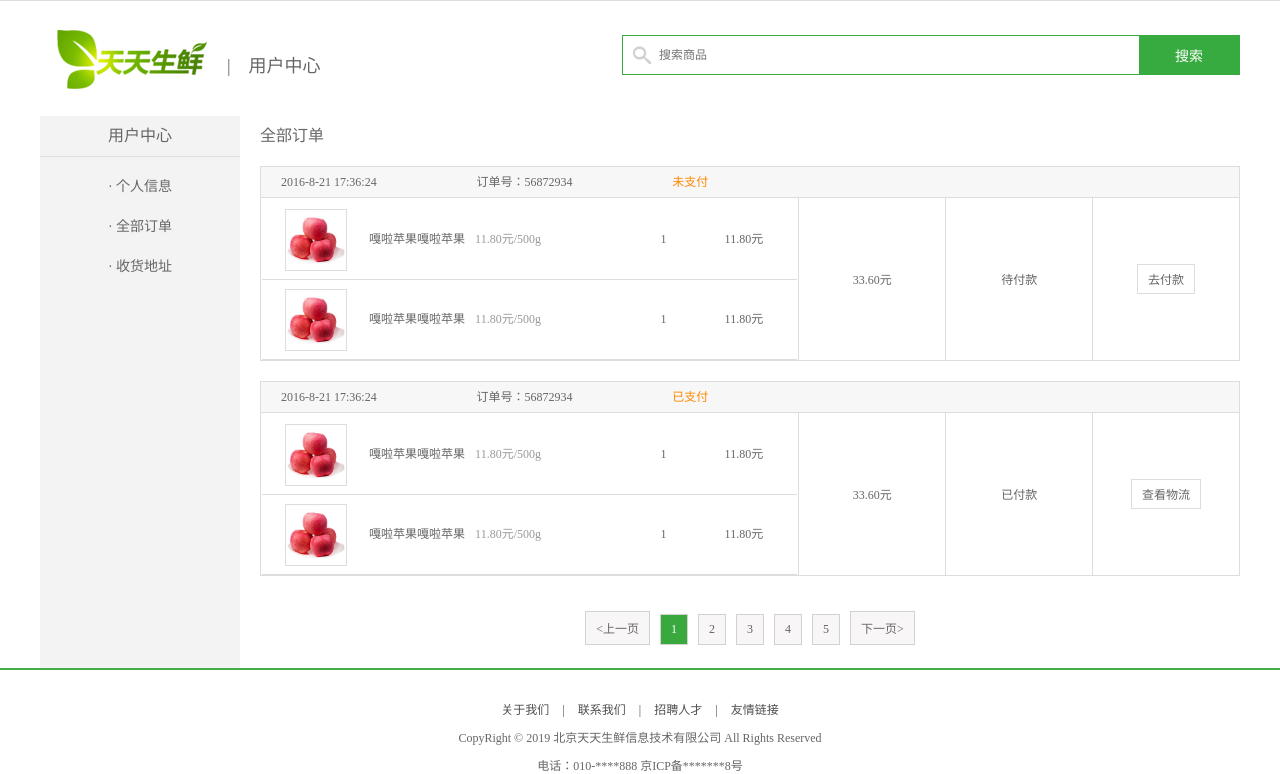
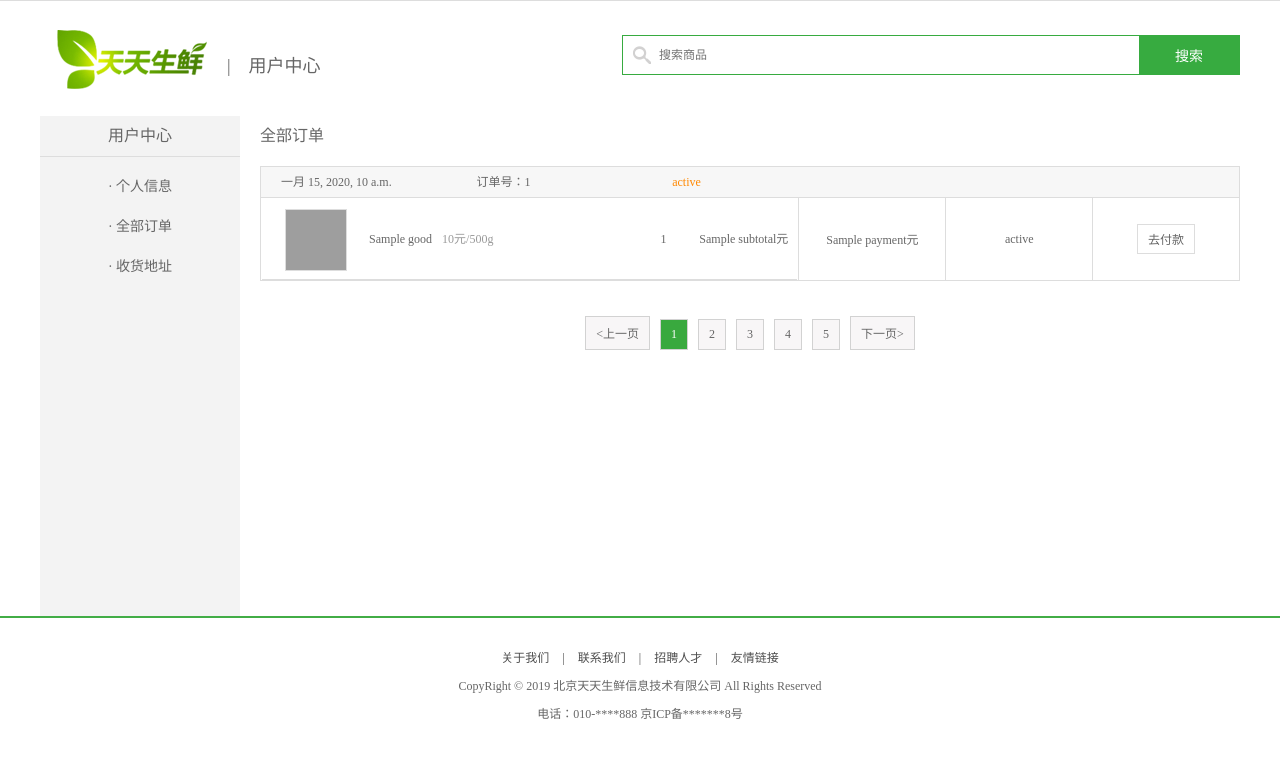
Before and after one commit to zx2100/dailyFresh, a Django app: template templates/df_user/user_center_order.html in a window 1280 px wide. Shown: the part 29-803 px from the top of the page. After the commit the page ends 748 px from the top, so only its background shows below. Run offline with Django 3.2, Linux system fonts and the light colour scheme; the template is opened without the code that fills it: most values are stand-ins (such as "Sample title", 1, 10 or a date in 2020); grey boxes are pictures that could not be loaded.

Commit message:
20191020

```diff
--- a/df_user/views.py
+++ b/df_user/views.py
@@ -2,6 +2,7 @@ from django.shortcuts import render, redirect
 from django.http.response import HttpResponse, JsonResponse, HttpResponseRedirect
 from .models import UserInfo
 from df_goods.models import GoodInfo
+from df_order.models import OrderInfo, OrderDetailInfo
 import sys
 
 import hashlib
@@ -39,12 +40,14 @@ def judge_vaild(func):
             return func(request, *args, **kwargs)
     return wrapper
 
+
 def user_login(request):
     context = {
         "title": "登陆",
         "user_name": request.session.get('uname', default='')
     }
     return render(request, "df_user/login.html", context=context)
+
 
 def register(request):
     context = {
@@ -55,6 +58,7 @@ def register(request):
 @judge_vaild
 def index(request):
     return redirect(to=user_center_info)
+
 
 def register_handler(request):
     post = request.POST
@@ -135,6 +139,7 @@ def login_handler(request):
 
     return recv_data
 
+
 @judge_vaild
 def user_center_info(request):
     # 取出用户对象
@@ -146,7 +151,6 @@ def user_center_info(request):
         cookies_list = cookies_goods.split(",")
         for i in cookies_list:
             recently_goods.append(GoodInfo.objects.get(id=i))
-
 
     if len(user) == 1:
         context = {
@@ -161,14 +165,27 @@ def user_center_info(request):
         return render(request, "df_user/user_center_info.html", context=context)
 
 
-
-
 @judge_vaild
 def user_center_order(request):
+    user_id = request.session['uid']
+    # 取出用户订单
+    order_objects = OrderInfo.objects.filter(user=user_id)
+    orders = []
+    # 取出订单后，需要取出订单的内容，最后重新合成一个新的对象
+    for i in order_objects:
+        order_detail_objects = OrderDetailInfo.objects.filter(order=i)
+        # 合成对象
+        o = {
+            "order_info": i,
+            "order_detail_info": order_detail_objects
+        }
+        orders.append(o)
+
     context = {
         "title": "用户中心",
         "this": "user_center_order",
         "user_name": request.session.get('uname', default=""),
+        "orders": orders
     }
     return render(request, "df_user/user_center_order.html", context=context)
 
--- a/templates/df_user/user_center_order.html
+++ b/templates/df_user/user_center_order.html
@@ -4,64 +4,35 @@
 	<div class="main_con clearfix">
 		<div class="right_content clearfix">
 				<h3 class="common_title2">全部订单</h3>
+				{% for i in orders %}
 					<ul class="order_list_th w978 clearfix">
-					<li class="col01">2016-8-21 17:36:24</li>
-					<li class="col02">订单号：56872934</li>
-					<li class="col02 stress">未支付</li>
-				</ul>
-
-				<table class="order_list_table w980">
-					<tbody>
-						<tr>
-							<td width="55%">
-								<ul class="order_goods_list clearfix">
-									<li class="col01"><img src="/static/user/images/goods02.jpg"></li>
-									<li class="col02">嘎啦苹果嘎啦苹果<em>11.80元/500g</em></li>
-									<li class="col03">1</li>
-									<li class="col04">11.80元</li>
-								</ul>
-								<ul class="order_goods_list clearfix">
-									<li class="col01"><img src="/static/user/images/goods02.jpg"></li>
-									<li class="col02">嘎啦苹果嘎啦苹果<em>11.80元/500g</em></li>
-									<li class="col03">1</li>
-									<li class="col04">11.80元</li>
-								</ul>
-							</td>
-							<td width="15%">33.60元</td>
-							<td width="15%">待付款</td>
-							<td width="15%"><a href="#" class="oper_btn">去付款</a></td>
-						</tr>
-					</tbody>
-				</table>
-
-				<ul class="order_list_th w978 clearfix">
-					<li class="col01">2016-8-21 17:36:24</li>
-					<li class="col02">订单号：56872934</li>
-					<li class="col02 stress">已支付</li>
+						<li class="col01">{{ i.order_info.date }}</li>
+						<li class="col02">订单号：{{ i.order_info.id }}</li>
+						<li class="col02 stress">{{ i.order_info.status}}</li>
 					</ul>
 					<table class="order_list_table w980">
 						<tbody>
 							<tr>
 								<td width="55%">
+									{% for g in i.order_detail_info %}
 										<ul class="order_goods_list clearfix">
-									<li class="col01"><img src="/static/user/images/goods02.jpg"></li>
-									<li class="col02">嘎啦苹果嘎啦苹果<em>11.80元/500g</em></li>
-									<li class="col03">1</li>
-									<li class="col04">11.80元</li>
+											<li class="col01"><img src="/static/site/images/{{ g.goods.pic }}"></li>
+											<li class="col02">{{ g.goods.title }}<em>{{ g.price }}元/500g</em></li>
+											<li class="col03">{{ g.count}}</li>
+											<li class="col04">{{ g.subtotal }}元</li>
 										</ul>
-								<ul class="order_goods_list clearfix">
-									<li class="col01"><img src="/static/user/images/goods02.jpg"></li>
-									<li class="col02">嘎啦苹果嘎啦苹果<em>11.80元/500g</em></li>
-									<li class="col03">1</li>
-									<li class="col04">11.80元</li>
-								</ul>
+									{% endfor %}
+
 								</td>
-							<td width="15%">33.60元</td>
-							<td width="15%">已付款</td>
-							<td width="15%"><a href="#" class="oper_btn">查看物流</a></td>
+								<td width="15%">{{ i.order_info.payment }}元</td>
+								<td width="15%">{{ i.order_info.status }}</td>
+								<td width="15%"><a href="#" class="oper_btn">去付款</a></td>
 							</tr>
 						</tbody>
 					</table>
+				{% endfor %}
+
+
 
 				<div class="pagenation">
 					<a href="#"><上一页</a>
```
Also changed, not shown: df_order/views.py (+8 -10 lines). Lines whose indentation alone changed are shown as unchanged.
